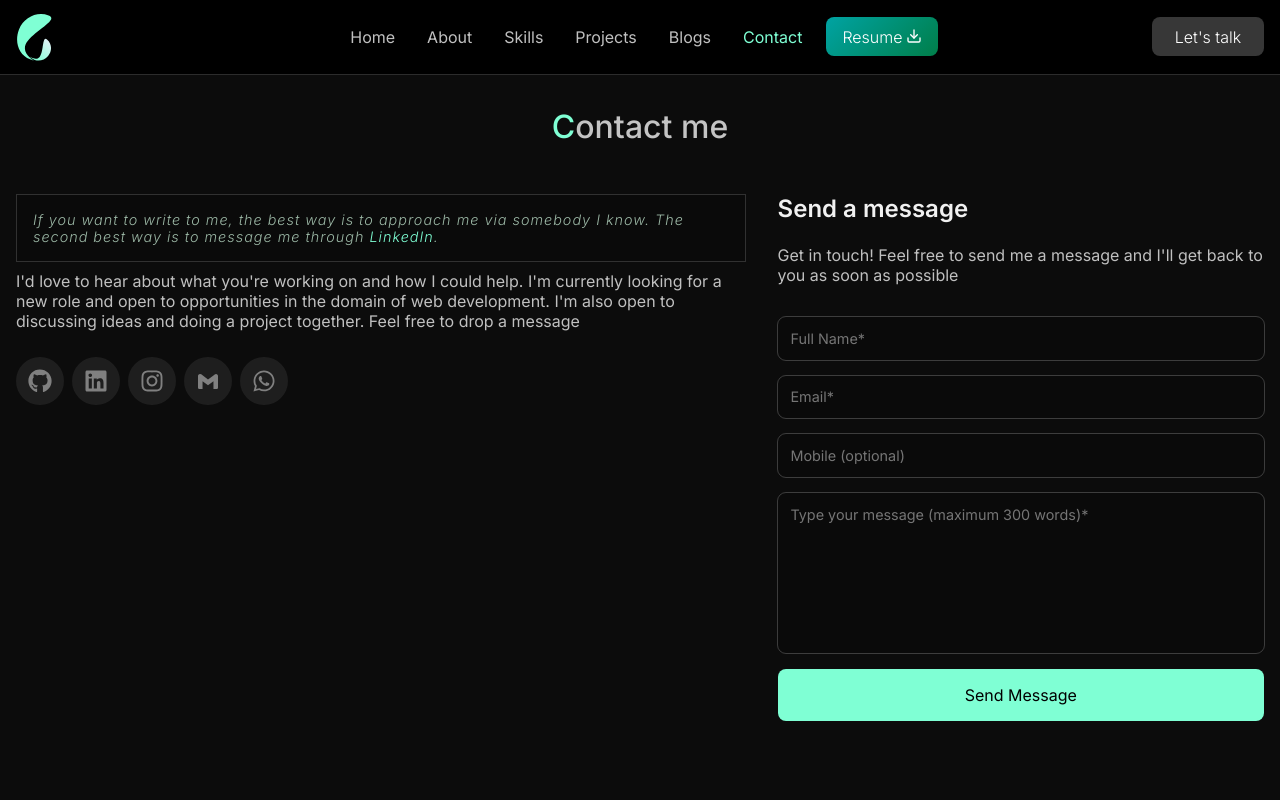
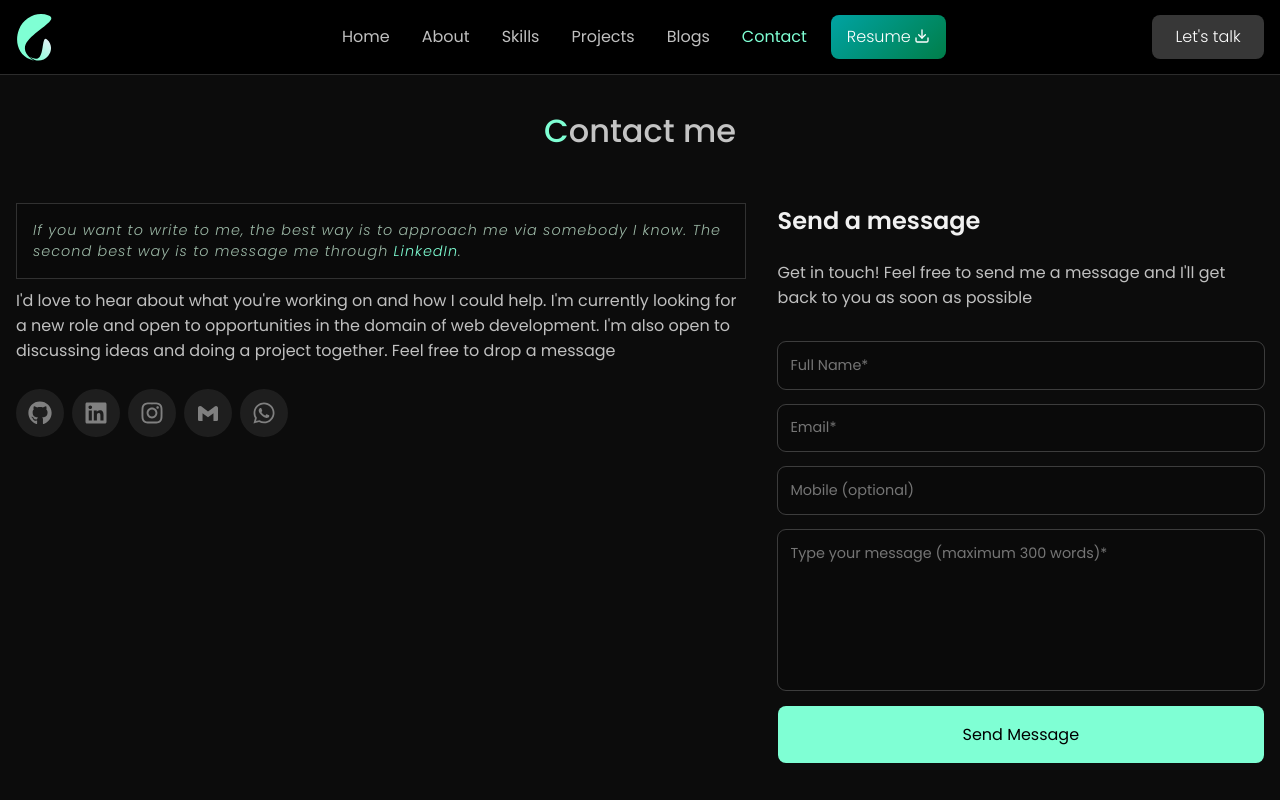
Before and after one commit to GanpatHada/my_portfolio, a React (Vite) app: page /contact in a window 1280 px wide. Built offline with nearby package versions, Linux system fonts and the light colour scheme; no server answers.

Commit message:
style : change font style

```diff
--- a/src/components/card/Card.css
+++ b/src/components/card/Card.css
@@ -10,7 +10,7 @@
 }
 .landscape-card .image-section{
     width: 100%;
-    aspect-ratio: 2/1;
+    aspect-ratio: 2/1.25;
     overflow: hidden;
     position: relative;
 }
@@ -19,9 +19,6 @@
     object-fit:cover;
     width: 100%;
     height: 100%;
-
-
-
 }
 .card .card-info-section{
     display: flex;
@@ -42,6 +39,7 @@
 .card p{
     color: rgb(131, 131, 131);
     font-size: 0.9rem;
+    font-family: "Poppins";
 
 }
 .card-actions{
--- a/src/main.css
+++ b/src/main.css
@@ -5,7 +5,7 @@
   padding: 0px;
   box-sizing: border-box;
   list-style: none;
-  font-family: "Inter", sans-serif;
+
 }
 :root {
   --card-bg-color: rgb(26, 26, 26);
@@ -15,6 +15,7 @@
 }
 body {
   height: 100vh;
+  font-family: "Poppins", Inter;
 
 }
 #root {
--- a/src/pages/contact/Contact.css
+++ b/src/pages/contact/Contact.css
@@ -51,7 +51,7 @@
     height: 10rem;
     width: 100%;
     resize: none;
-
+    font-family: inherit;
 
 }
 #contact-page #form-section .form-inputs{
@@ -63,6 +63,7 @@
     color: rgb(236, 236, 236);
     background-color: rgba(0, 0, 0, 0.199);
     transition: 0.2s  linear;
+    font-family: inherit;
 
 
 }
@@ -77,6 +78,7 @@
     border-radius: 0.5rem;
     transition: 0.2s;
     color: black;
+    font-family: inherit;
 }
 #contact-page #form-section #send-message-button:hover{
     background-color: rgb(96, 184, 154);
```
